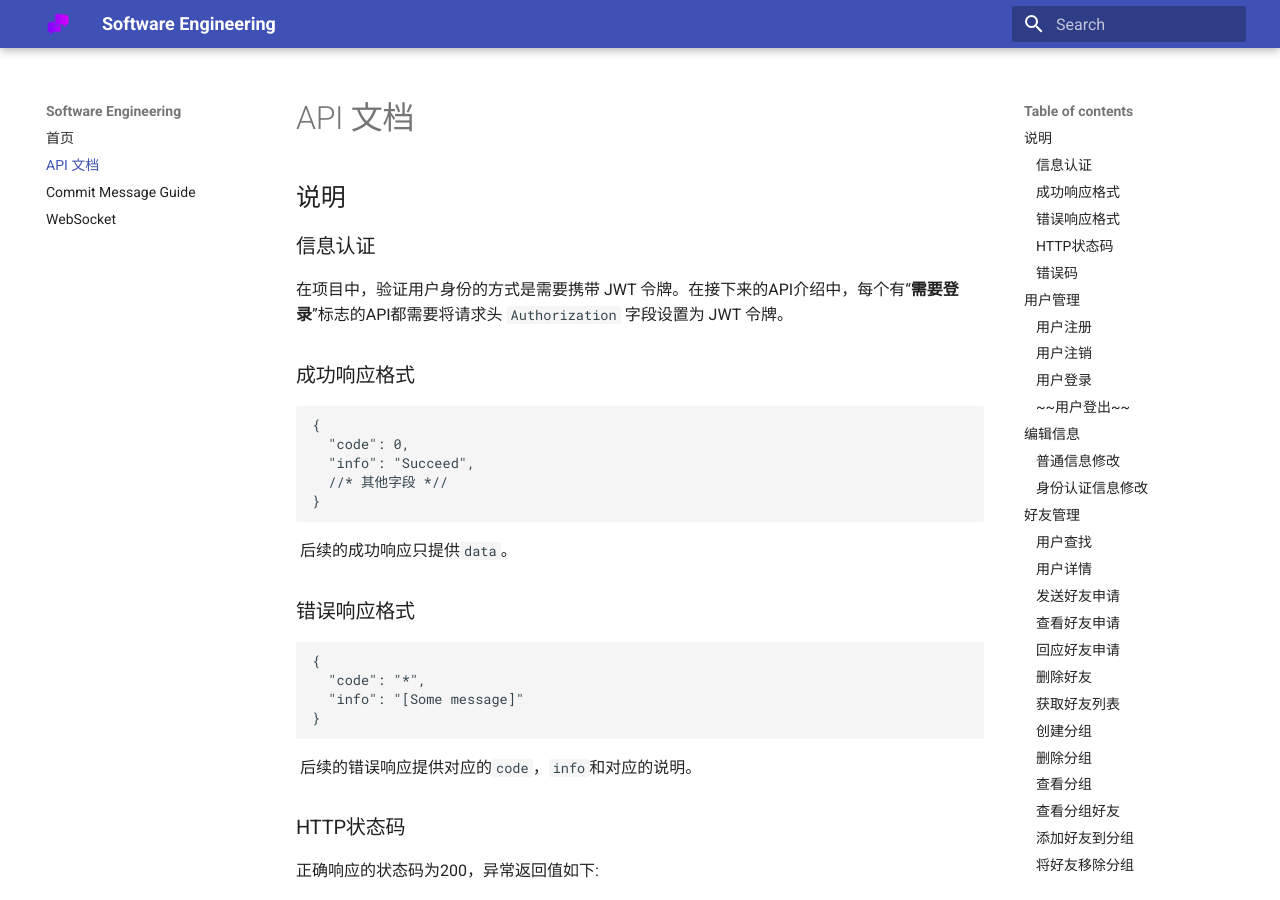
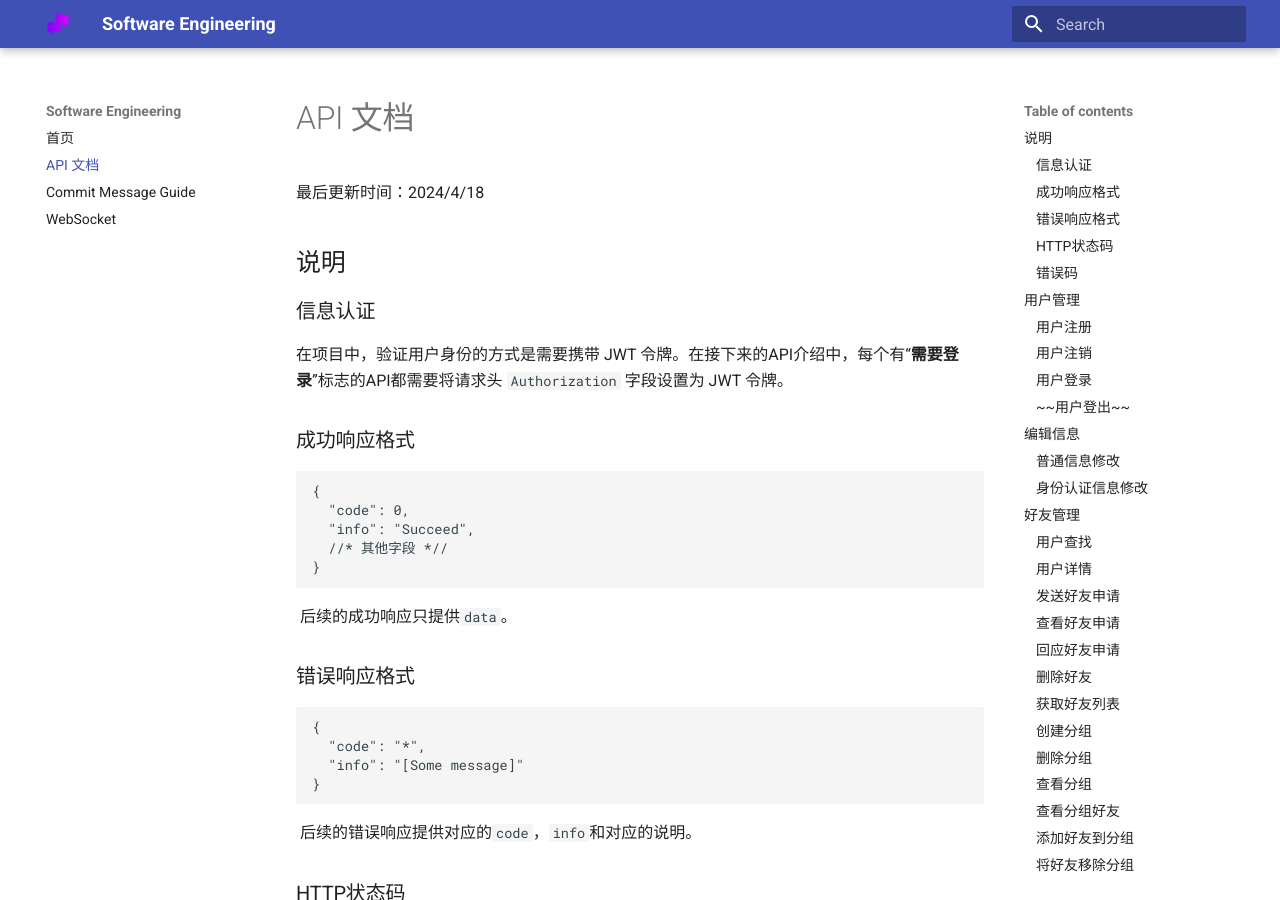
Before and after one commit to zhennan1/software-engineering, an MkDocs documentation site: the page built from docs/api.md, in a window 1280 px wide and 900 px high. Built offline with MkDocs 1.6.1 and Material for MkDocs 9.7.7, drawn with Linux system fonts in a browser that asks for light colours.

Commit message:
Update api doc

```diff
--- a/docs/api.md
+++ b/docs/api.md
@@ -1,4 +1,6 @@
 # API 文档
+
+最后更新时间：2024/4/18
 
 ## 说明
 
```
